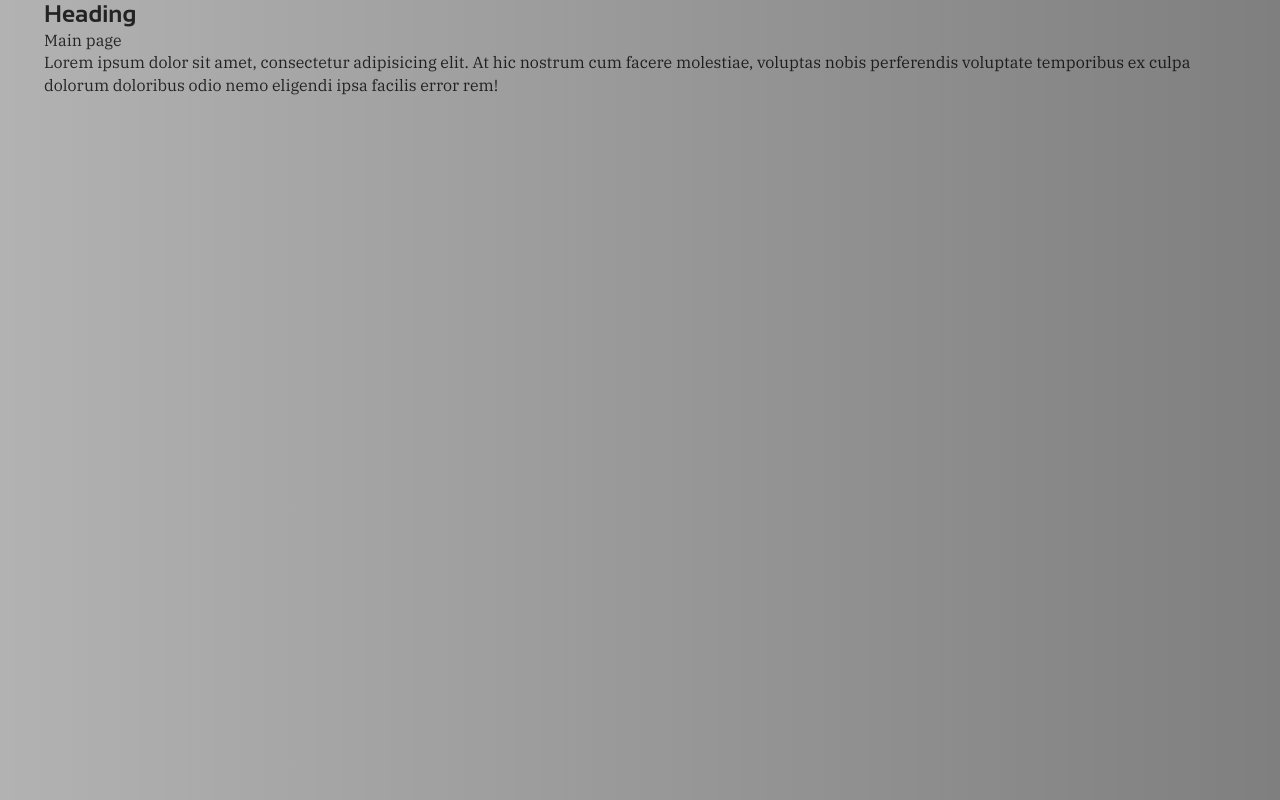
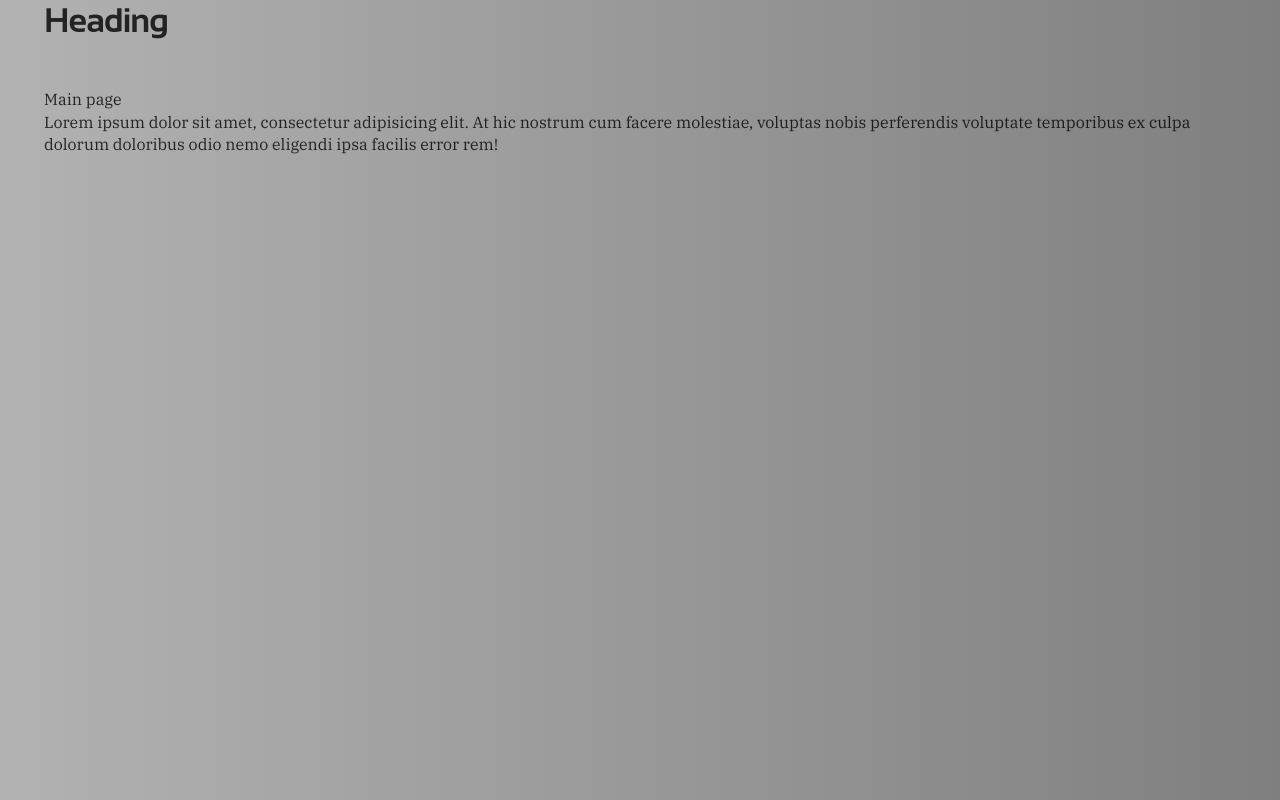
Before and after one commit to bashir-muhammad/dimando, a Next.js app: page / in a window 1280 px wide. Built offline with nearby package versions, Linux system fonts and the light colour scheme.

Commit message:
feat: add typography styles

```diff
--- a/src/styles/globals.css
+++ b/src/styles/globals.css
@@ -27,7 +27,7 @@ a {
 }
 
 p {
-  margin-bottom: var(--text-margin);
+  margin-bottom: var(--text-md-margin);
 }
 
 h1,
@@ -36,6 +36,20 @@ h3,
 h4 {
   font-family: var(--font-sansation);
   line-height: 120%;
+  letter-spacing: -0.96px;
+}
+
+h1,
+h2 {
+  margin-bottom: var(--text-xl-margin);
+}
+
+h1 {
+  font-size: var(--text-2xl);
+}
+
+h2 {
+  font-size: var(--text-xl);
 }
 
 /* @media (prefers-color-scheme: dark) {
--- a/src/styles/tokens.css
+++ b/src/styles/tokens.css
@@ -82,7 +82,7 @@
   --viewport-desktop: 1920px;
 
   /* Transitions */
-  --transition1: 280ms ease-in-out;
+  --transition1: 300ms ease-out;
 }
 
 /* TABLET OVERRIDES  ≥ 768px */
```
